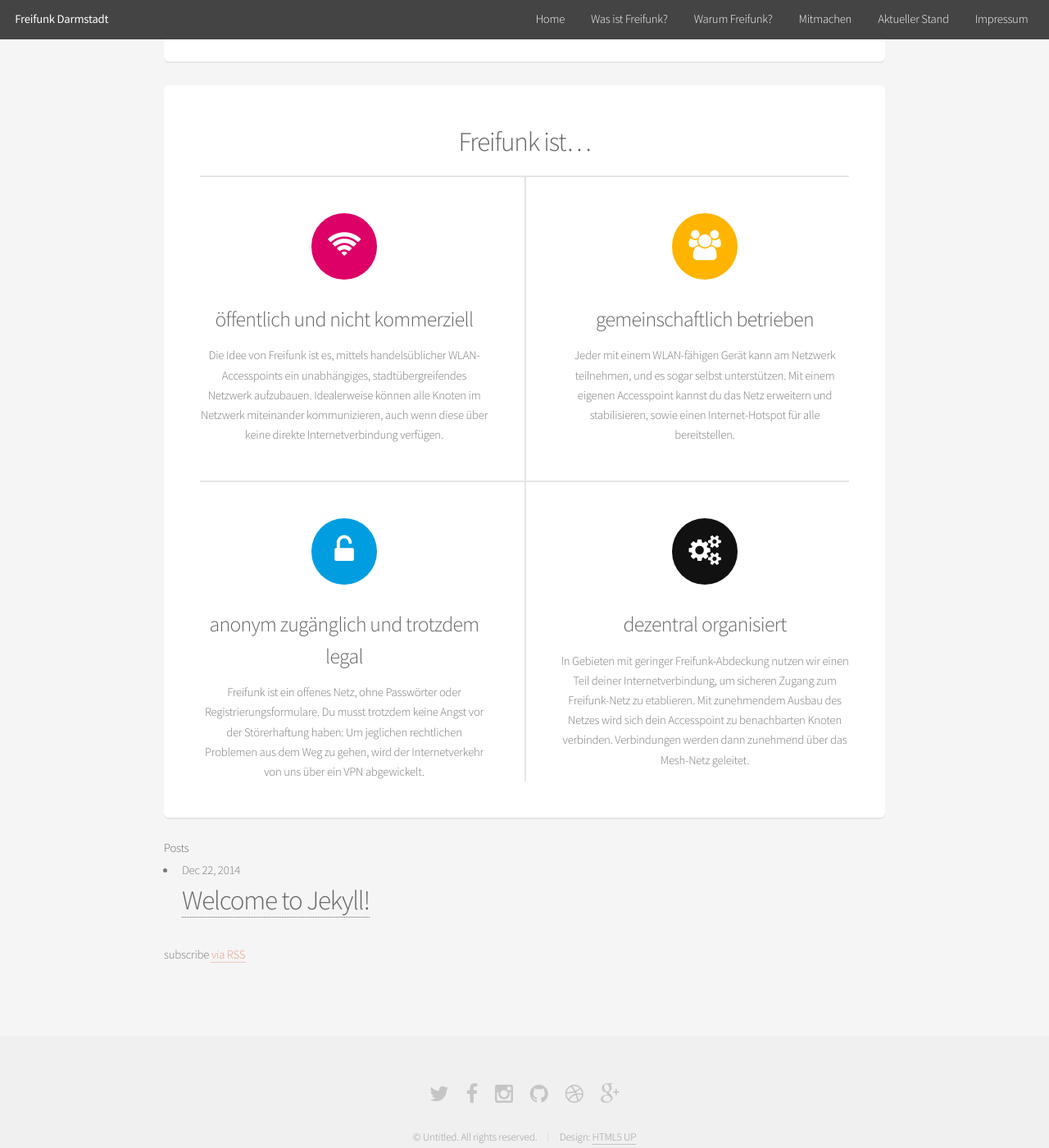
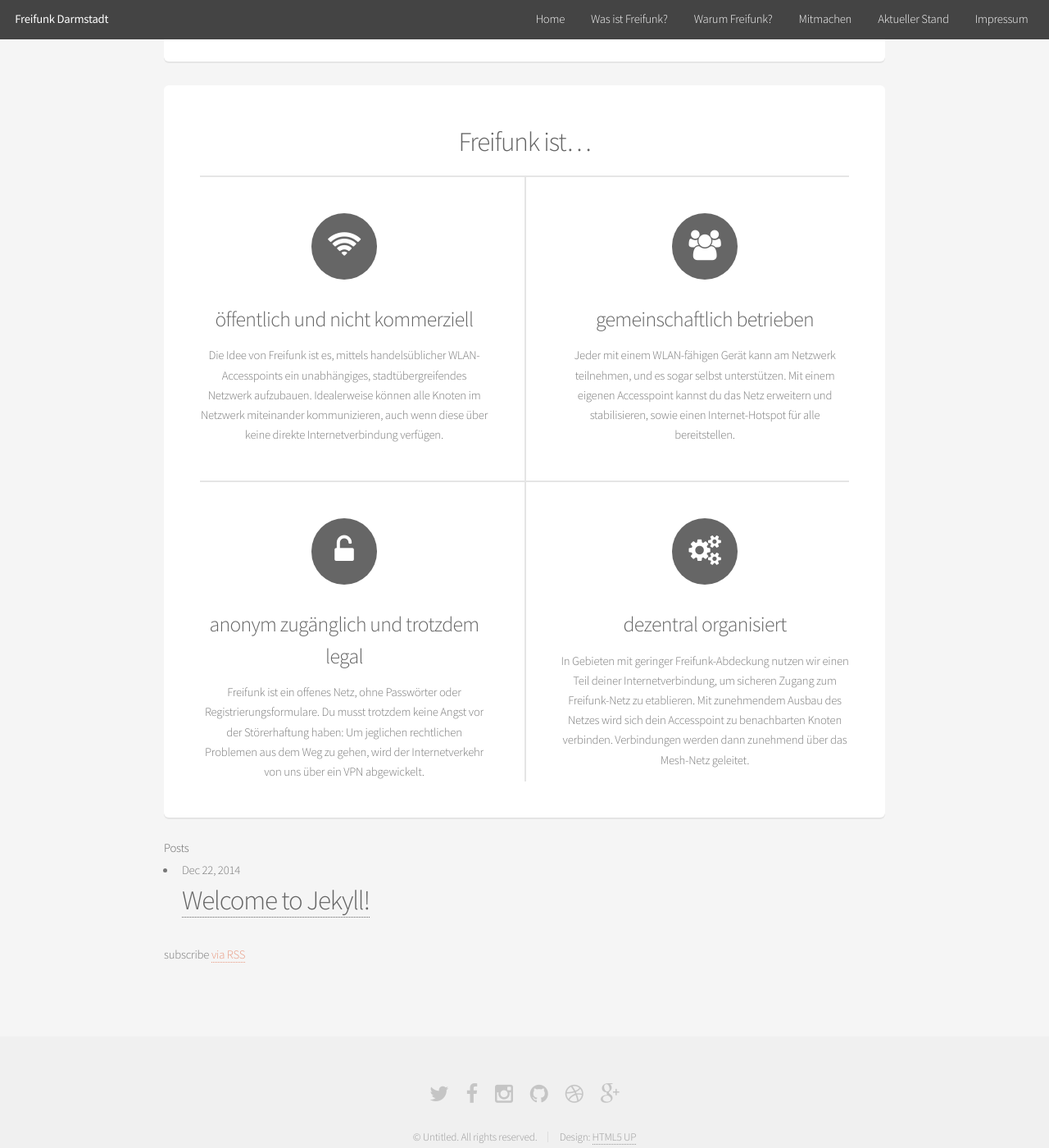
Before and after one commit to mdrenger/darmstadt.freifunk.net, a Jekyll site: the page built from pages/index.html, in a window 1280 px wide and 1400 px high, scrolled down 650 px. Shown: the whole window at 82% size. Built offline with Jekyll 4.4.1, drawn with Linux system fonts in a browser that asks for light colours.

Commit message:
fixed colors manually

```diff
--- a/css/style.css
+++ b/css/style.css
@@ -557,27 +557,27 @@
 				font-size: 2.5em;
 			}
 
-			.icon.major.accent1 {
+			.accent1 {
 				background: #666;
 				color: #ffffff;
 			}
 
-			.icon.major.accent2 {
+			.accent2 {
 				background: #dc0067;
 				color: #ffffff;
 			}
 
-			.icon.major.accent3 {
+			.accent3 {
 				background: #ffb400;
 				color: #ffffff;
 			}
 
-			.icon.major.accent4 {
+			.accent4 {
 				background: #009ee0;
 				color: #ffffff;
 			}
 
-			.icon.major.accent5 {
+			.accent5 {
 				background: #111111;
 				color: #ffffff;
 			}
```
